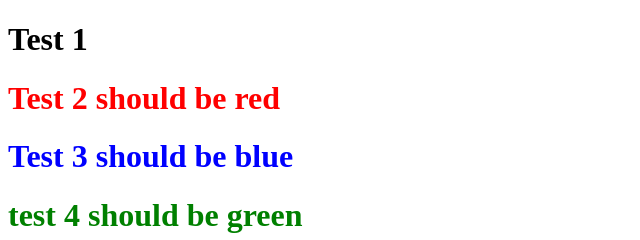
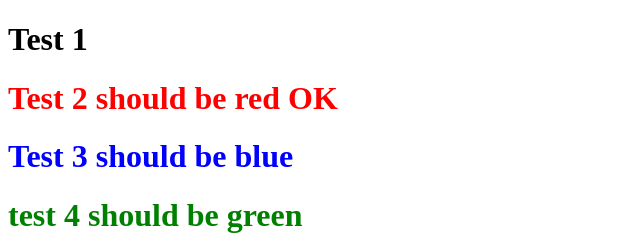
Before and after one commit to haitchbomb/public_html, a plain HTML site: page exercise1.html in a window 1280 px wide. Shown: the top 240 px of the page, 0-640 px from the left. Drawn offline with Linux system fonts and the light colour scheme.

Commit message:
changed iexercise.html
test

```diff
--- a/exercise1.html
+++ b/exercise1.html
@@ -2,14 +2,13 @@
 <html>
     <head>
         <title>CSS Exercises 1</title>
-        <link rel="stylesheet" type="text/css"
-        href="main.css">
+        <link rel="stylesheet" type="text/css" href="main.css">
     </head>
 
     <body>
 
       <h1>Test 1</h>
-      <h1 id="red"> Test 2 should be red</h1>
+      <h1 id="red"> Test 2 should be red OK</h1>
       <h1 id="bob"  class="blue">Test 3 should be blue</h1>
 
       <h1 class="green">test 4 should be green</h1>
```
